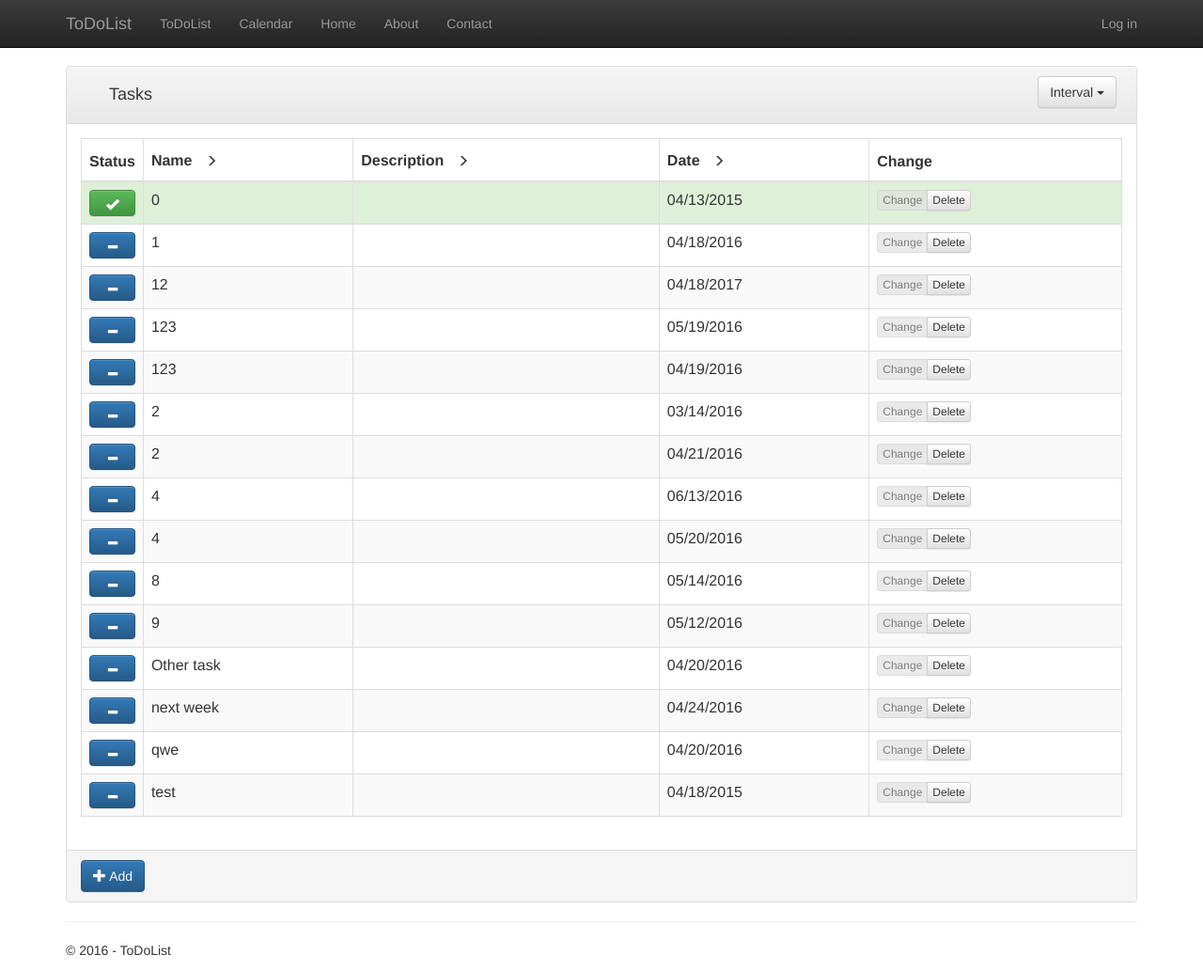
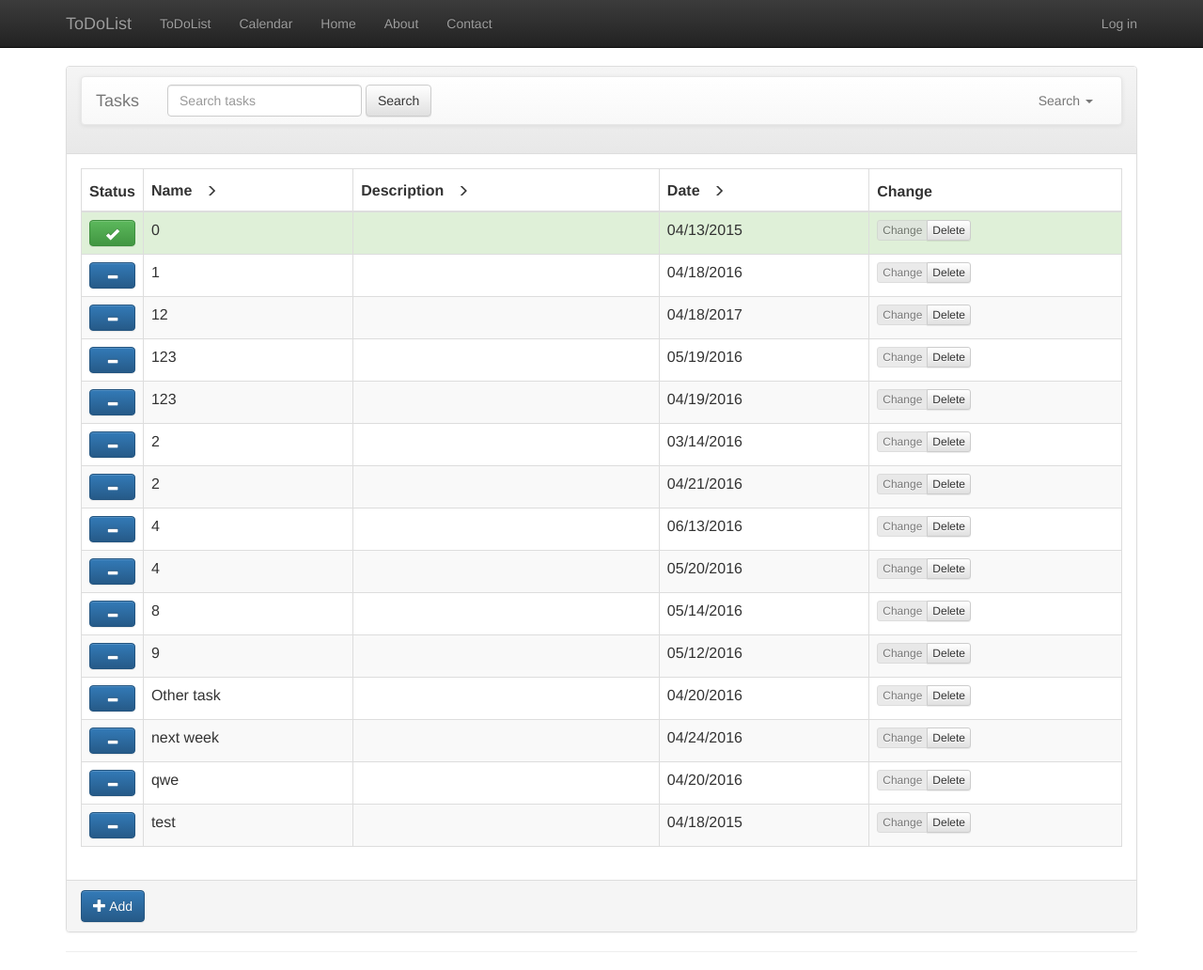
Before and after one commit to sasha253c/ToDoList, a Django app: page /todolist/search/ in a window 1280 px wide. Shown: the top 1032 px of the page at 94% size. Run offline with Django 3.2, Linux system fonts and the light colour scheme; data comes from the database, SQL or seed files in the repository; both versions use the stored data as it was after the commit; some libraries are stand-ins or nearby versions.

Commit message:
add Search and calendar

```diff
--- a/ToDoList/urls.py
+++ b/ToDoList/urls.py
@@ -21,11 +21,15 @@ admin.autodiscover()
 urlpatterns = [
     # Examples:
     url(r'^$', app.views.home, name='home'),
+
+    url(r'^todolist/search/$', app.views.todolist, {'interval': 'all', }, name='search'),
     url(r'^todolist/(?P<interval>\w+)/$', app.views.todolist, name='todolist'),
+
     url(r'^addtask/$', app.views.addTask, name='addtask'),
     url(r'^change-completed/$', app.views.change_completed),
     url(r'^calendar/$', app.views.calendar, name='calendar'),
     url(r'^get-tasks/$', app.views.getTasksForCalendar, ),
+
     url(r'^deleteTask/$', app.views.deleteTask),
 
     url(r'^contact$', app.views.contact, name='contact'),
--- a/app/templates/app/todolist.html
+++ b/app/templates/app/todolist.html
@@ -9,29 +9,49 @@
 <div class="panel panel-default">
     <!-- Default panel contents -->
     <div class="panel-heading">
+
+        <nav class="navbar navbar-default">
             <div class="container-fluid">
-            <div class="col-md-2">
-                <h4>Tasks</h4>
+                <!-- Brand and toggle get grouped for better mobile display -->
+                <div class="navbar-header">
+                    <button type="button" class="navbar-toggle collapsed" data-toggle="collapse" data-target="#searchTask" aria-expanded="false">
+                        <span class="sr-only">Toggle navigation</span>
+                        <span class="icon-bar"></span>
+                        <span class="icon-bar"></span>
+                        <span class="icon-bar"></span>
+                    </button>
+                    <a class="navbar-brand" href="#">Tasks</a>
                 </div>
-            <div class="dropdown col-md-1 col-md-offset-9">
-                <button class="btn btn-default dropdown-toggle" type="button" id="dropdownMenu1" data-toggle="dropdown" aria-haspopup="true" aria-expanded="true">
-                    Interval
-                    <span class="caret"></span>
-                </button>
-                <ul class="dropdown-menu" aria-labelledby="dropdownMenu1">
-                    <li><a href="{% url 'todolist' interval='day' %}">Day</a></li>
+                <!-- Collect the nav links, forms, and other content for toggling -->
+                <div class="collapse navbar-collapse" id="searchTask">
+                    <!--Search-->
+                    <form class="navbar-form navbar-left" action="" method="get" role="search">
+                        <div class="form-group">
+                            <input type="text" name="search" class="form-control" placeholder="Search tasks">
+                        </div>
+                        <button type="submit" class="btn btn-default">Search</button>
+                    </form>
+
+                    <ul class="nav navbar-nav navbar-right">
+                        <li class="dropdown">
+                            <a id="dropdownMenu" class="dropdown-toggle" data-toggle="dropdown" role="button" aria-haspopup="true" aria-expanded="false">All <span class="caret"></span></a>
+                            <ul class="dropdown-menu">
+                                <li><a href="{% url 'todolist' interval='today' %}">Today</a></li>
+                                <li><a href="{% url 'todolist' interval='tomorrow' %}">Tomorrow</a></li>
                                 <li><a href="{% url 'todolist' interval='week' %}">Week</a></li>
                                 <li><a href="{% url 'todolist' interval='month' %}">Month</a></li>
                                 <li><a href="{% url 'todolist' interval='year' %}">Year</a></li>
                                 <li role="separator" class="divider"></li>
                                 <li><a href="{% url 'todolist' interval='all' %}">All</a></li>
                             </ul>
+                        </li>
+                    </ul>
+                </div><!-- /.navbar-collapse -->
+            </div><!-- /.container-fluid -->
+        </nav>
     </div>
-        </div>
-    </div>
+
     <div class="panel-body">
-
-
         <!-- Table -->
         <table id="tasks" class="table table-hover table-striped table-bordered">
             <thead>
@@ -72,6 +92,8 @@
 
 <script>
     $(document).ready(function () {
+
+        //for AJAX Jquery and Django
         $.ajaxSetup({
             beforeSend: function (xhr, settings) {
                 function getCookie(name) {
@@ -96,19 +118,35 @@
             }
         });
 
+
+
+        //Initialization
+        (function () {
+
+            //Interval
+            var x = location.pathname.split('/');
+            $('#dropdownMenu').html(x[2].charAt(0).toUpperCase() + x[2].slice(1) + '  <span class="caret"></span>');
+
+            //color table's rows
             $('#tasks tr').each(function () {
                 if ($(this).data('completed') === 'True') success($(this))
                 else notSuccess($(this));
             });
 
 
-
+            //sort table's columns
             var colDateNum = 2;
             $("#tasks").tablesorter(
             {
                 headers: { colDateNum: { sorter: 'shortDate' } }
-            }
-        );
+            });
+
+        })();
+
+
+
+
+
 
         $('#tasks th').click(function () {
             //Clear
@@ -130,7 +168,6 @@
             var task = $(this).parent().parent();
             //alert(id);
             $.post('/change-completed/', { id: task.attr('data-id') }, function (response) {
-                //alert(data.name);
 
                 if (task.data('completed') === 'False') {
                     task.data('completed', 'True');
@@ -146,10 +183,10 @@
 
 
         $('.deleteTask').click(function () {
-            var message = 'Are You sure ?';
+            var message = 'Are You sure?';
             if (confirm(message)) {
-                var name = $(this).parents('tr').attr('data-name'),
-                    id = $(this).parents('tr').attr('data-id');
+                var id = $(this).parents('tr').attr('data-id');
+
                 //post
                 $.post('/deleteTask/', { id: id }, function (data) {
                     if (data.success) {
@@ -160,6 +197,8 @@
                 });
             }
         });
+
+
 
         function success(e) {
             e.addClass('success');
--- a/app/views.py
+++ b/app/views.py
@@ -8,6 +8,8 @@ from django.template import RequestContext
 from django.views.decorators.csrf import csrf_protect
 from django.core import serializers
 
+from django.db.models import Q
+
 from _datetime import datetime, date, timedelta
 
 from tasks.models import Task
@@ -15,23 +17,48 @@ from tasks.models import Task
 from app.forms import AddTask
 
 def todolist(request, interval='all'):
+
     assert isinstance(request, HttpRequest)
 
+    if request.method == 'GET' and 'search' in request.GET:
+        search = request.GET['search']
+        if not search:
+           tasks = {}
+        else:
+           tasks = Task.objects.filter(Q(name__icontains=search) |
+                                       Q(description__icontains=search) |
+                                       Q(date__icontains=search))
+        return render(request,
+                      'app/todolist.html',
+                      {
+                          'title': 'ToDoList',
+                          'year':datetime.now().year,
+                          'message': "Hello",
+                          'tasks': tasks,
+                      })
+
     now = date.today()
-    if interval == 'day':
-        tasks = Task.objects.filter(date__day=now.day)
+    step = request.GET.get('step', timedelta(days=1))
+    tasks = False
+
+    if interval == 'today':
+        gap = now
+    elif interval == 'tomorrow':
+        now += timedelta(days=1)
+        gap = now
     elif interval == 'week':
-        nextWeek = now + timedelta(days=7)
-        currentDay = str(now.year) + '-' + str(now.month) + '-' + str(now.day)
-        nextDay = str(nextWeek.year) + '-' + str(nextWeek.month) + '-' + str(nextWeek.day)
-        tasks = Task.objects.filter(date__range=[currentDay, nextDay])
+        gap = now + timedelta(days=7)
     elif interval == 'month':
-        tasks = Task.objects.filter(date__year=now.year,
-                                    date__month=now.month)
+        gap = now + timedelta(days=31)
     elif interval == 'year':
-        tasks = Task.objects.filter(date__year=now.year)
+        gap = now + timedelta(days=365)
     else:
         tasks = Task.objects.all()
+
+    if not tasks:
+        currentDay = str(now.year) + '-' + str(now.month) + '-' + str(now.day)
+        nextDay = str(gap.year) + '-' + str(gap.month) + '-' + str(gap.day)
+        tasks = Task.objects.filter(date__range=[currentDay, nextDay])
 
     return render(
         request,
@@ -44,6 +71,8 @@ def todolist(request, interval='all'):
 
         }
     )
+
+
 
 def addTask(request):
     if request.method == 'POST':
@@ -75,6 +104,7 @@ def change_completed(request):
         results = {'success':True, 'name': Task.objects.get(id=id).name}
     return JsonResponse(results)
 
+
 def deleteTask(request):
     result = {'success':False}
     if request.method == 'POST':
@@ -102,8 +132,9 @@ def getTasksForCalendar(request):
                 date = str(task.date)
                 if date in taskForDay:
                     taskForDay[date]['number'] += 1
+                    taskForDay[date]['name'] += str(task.name) + '; '
                 else:
-                    taskForDay[date] = {'number': 1}
+                    taskForDay[date] = {'number': 1, 'name': str(task.name)+'; '}
 
         except Task.DoesNotExist:
             raise
```
Also changed, not shown: app/templates/app/calendar.html (+31 -2 lines), db.sqlite3, 2 other files. Lines whose indentation alone changed are shown as unchanged.
